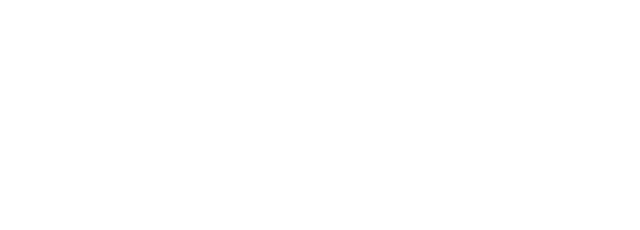
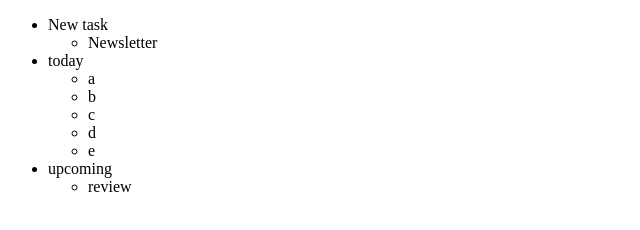
Before and after one commit to rekk88/html-css-toboolist, a plain HTML site: page index.html in a window 1280 px wide. Shown: the whole page, without its empty margins (0-640 px from the left). Drawn offline with Linux system fonts and the light colour scheme.

Commit message:
Add: struttura pagina e liste

```diff
--- a/index.html
+++ b/index.html
@@ -4,9 +4,43 @@
     <meta charset="UTF-8">
     <meta http-equiv="X-UA-Compatible" content="IE=edge">
     <meta name="viewport" content="width=device-width, initial-scale=1.0">
-    <title>Document</title>
+    <title>Toboolist</title>
 </head>
 <body>
+    <head></head>
 
+    <main>
+        <ul>
+            <!-- Lista new task -->
+            <li>New task
+                <ul>
+                    <li>Newsletter</li>
+                </ul>
+            </li>
+            <!-- fine lista new task -->
+
+            <!-- lista Today -->
+            <li>today
+                <ul>
+                    <li>a</li>
+                    <li>b</li>
+                    <li>c</li>
+                    <li>d</li>
+                    <li>e</li>
+                </ul>
+            </li>
+            <!-- fine lista today -->
+
+            <!-- Lista Upcoming -->
+            <li>upcoming
+                <ul>
+                    <li>
+                        review
+                    </li>
+                </ul>
+            </li>
+            <!-- fine lista upcoming -->
+        </ul>
+    </main>
 </body>
 </html>
```
